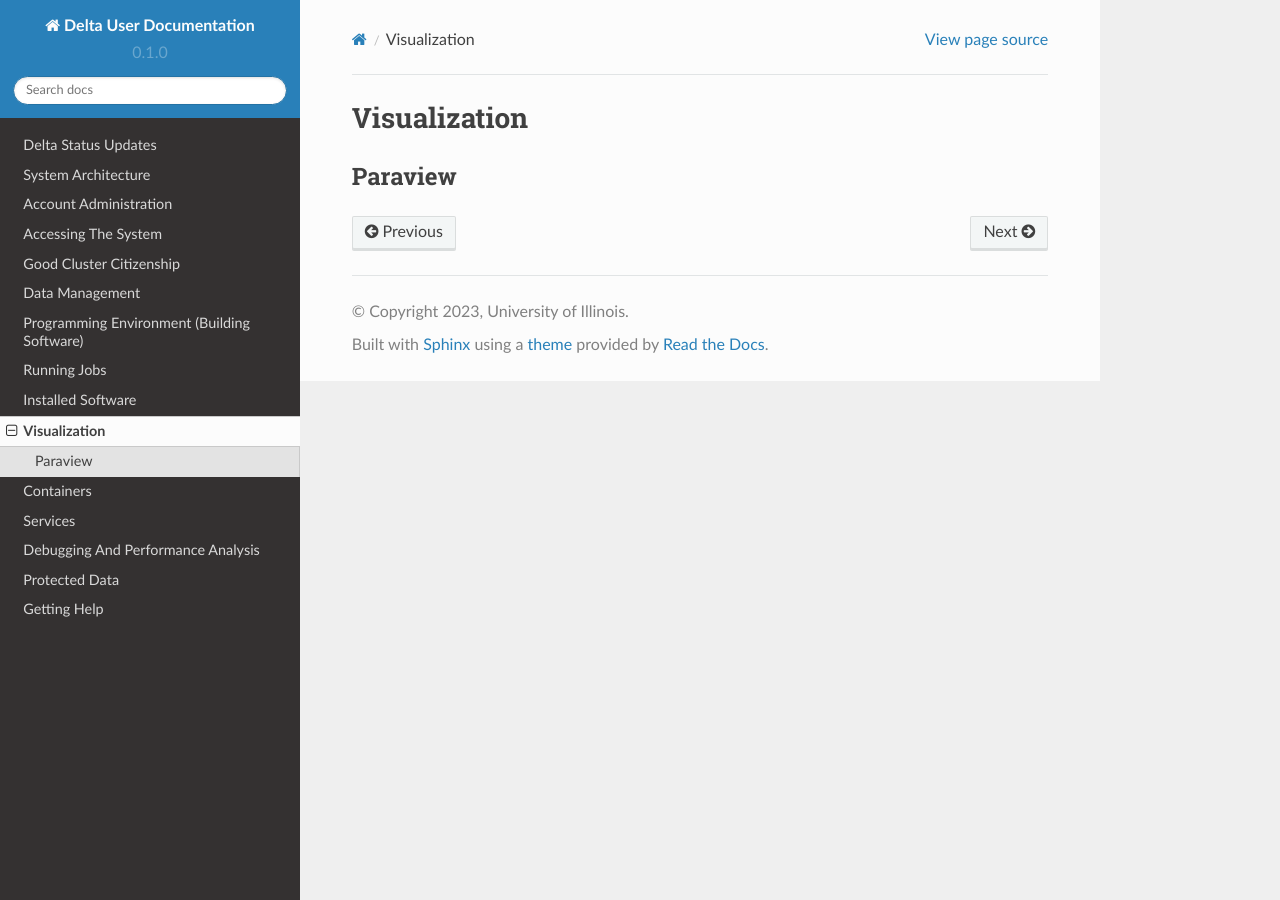
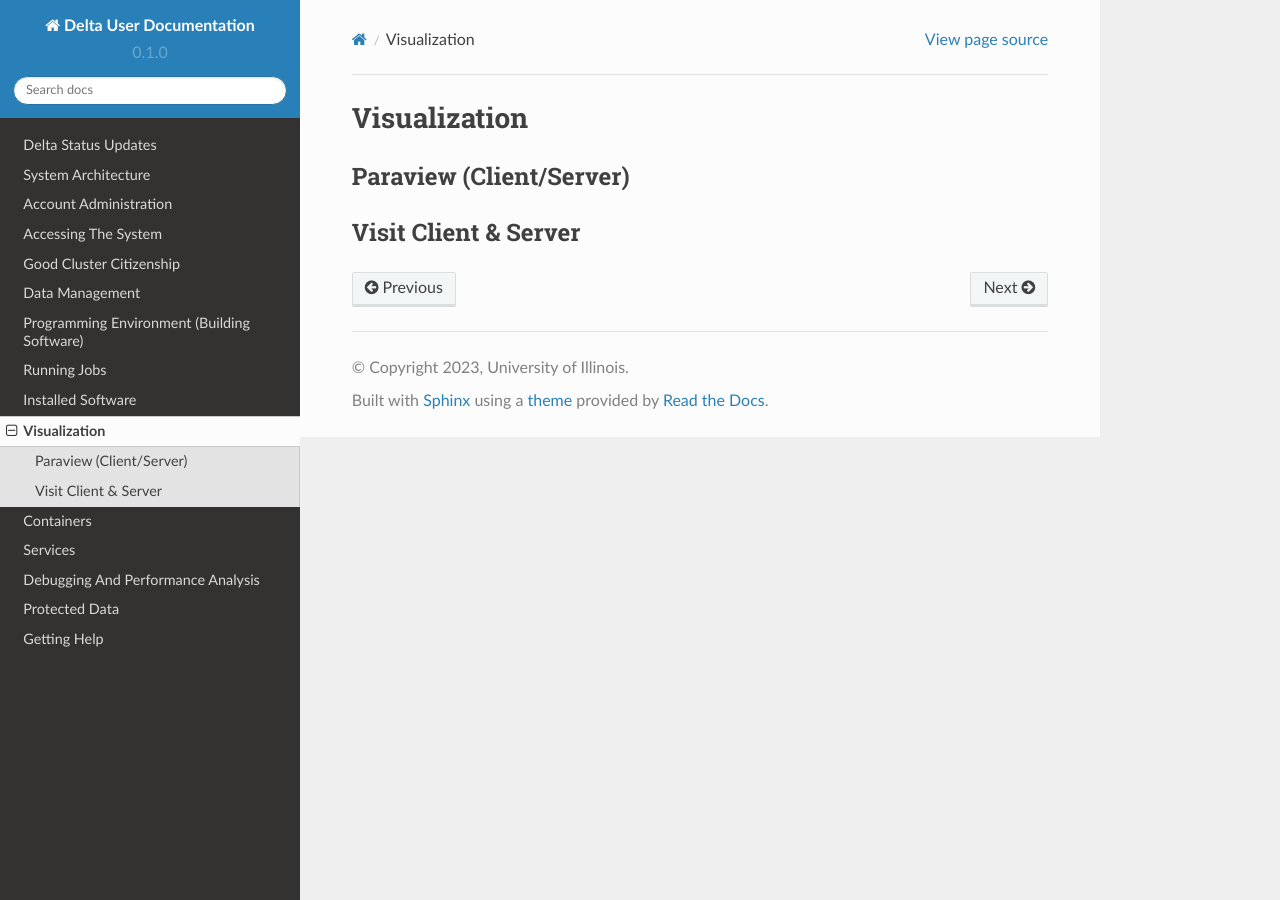
Before and after one commit to ncsa/Delta_doc, a Sphinx documentation site: the page built from docs/source/visualization.rst, in a window 1280 px wide. Built offline with Sphinx 7.4.7 and the Read the Docs theme 2.0.0, drawn with Linux system fonts in a browser that asks for light colours; pages that are not in the unit, such as notebooks, are missing from menus.

Commit message:
Update visualization.rst

```diff
--- a/docs/source/visualization.rst
+++ b/docs/source/visualization.rst
@@ -1,5 +1,8 @@
 Visualization
 =====================
 
-Paraview
--------------
+Paraview (Client/Server)
+---------------------------
+
+Visit Client & Server
+-------------------------
```
